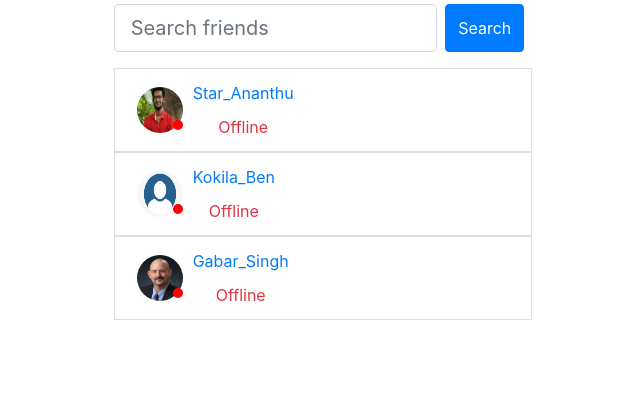
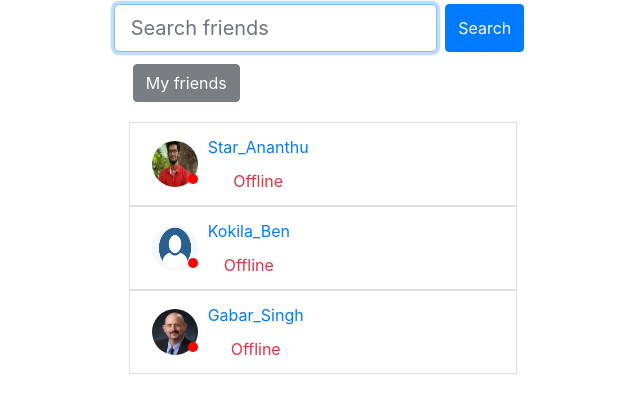
Before and after one commit to Sananthu-47/Social_Feeds, a PHP site: page /friends.php in a window 1280 px wide. Shown: the part 58-471 px from the top of the page, without its empty margins (317-957 px from the left). Run offline with PHP 8.4, Linux system fonts and the light colour scheme; a user stored in the database is signed in; data comes from the database, SQL or seed files in the repository; some web fonts are replaced.

Commit message:
See all friends and filter through them

```diff
--- a/friends.php
+++ b/friends.php
@@ -8,14 +8,27 @@ if(!isset($_SESSION['username']))
 ?>
 
 <div class="container d-flex justify-content-center p-1 col-12 col-md-6 col-lg-4">
-    <input type="text" placeholder='Search friends' class='form-control form-control-lg'>
-    <input type="submit" class='btn btn-primary mx-2' value='Search'>
+    <input type="text" placeholder='Search friends' id='find-friends' autofocus class='form-control form-control-lg'>
+    <input type="submit" class='btn btn-primary mx-2' id="search" value='Search'>
 </div>
 
-<div class="container-fluid d-flex flex-column justify-content-center text-center text-content-center p-1 col-12 col-md-6 col-lg-4 mt-2" id="all-friends">
+<div id="show-my-friends" class="col-12 col-md-6 col-lg-4 m-auto">
+    <span class="btn btn-dark m-2 disabled">My friends</span>
+        <div class="container-fluid d-flex flex-column justify-content-center text-center text-content-center p-1 col-12 mt-2" id="all-friends">
                 <div class="d-flex justify-content-center">
                         <i class="fa fa-refresh fa-spin fa-3x fa-fw loading"></i>
                         <span class="sr-only">Loading...</span>
+                </div>
+        </div>
+</div>
+
+<div id="search-results" class="col-12 col-md-6 col-lg-4 m-auto">
+    <span class="btn btn-primary m-2 disabled">Searched result for <span id='find-field'></span></span>
+        <div class="container-fluid d-flex flex-column justify-content-center text-center text-content-center p-1 col-12 mt-2" id="searched-output">
+                <div class="d-flex justify-content-center">
+                        <i class="fa fa-refresh fa-spin fa-3x fa-fw loading"></i>
+                        <span class="sr-only">Loading...</span>
+                </div>
         </div>
 </div>
 
@@ -23,36 +36,38 @@ if(!isset($_SESSION['username']))
 
 <script>
 
-function viewAllFriends()
+$("#search-results").hide();
+
+$("#find-friends").on('keyup',function(e){
+    searchedFriends();
+});
+
+$("#search").on('keyup',function(e){
+    searchedFriends();
+});
+
+function searchedFriends()
 {
-        let request_to = "<?php echo $_username; ?>";
-        let request_from = "<?php echo $_SESSION['username']; ?>";
-
+    let friend_name = $("#find-friends").val();
+if(friend_name !== '')
+{
     $.ajax({
-            url : "process/all-friends.php",
+            url : "process/search-friends.php",
             type : "POST",
-            data : {request_to , request_from},
-            success : function(data)
-            {
-                $("#all-friends").html(data);
+            data : {friend_name},
+            success : function(data){
+                $("#find-field").html("'"+ friend_name +"'");
+                $("#show-my-friends").hide();
+                $("#search-results").show();
+                $("#searched-output").html(data);
             }
         });
+}else{
+    $("#show-my-friends").show();
+    $("#search-results").hide();
 }
-
-function updateUserLastSeen()
-    {
-        let username = "<?php echo $_SESSION['username']; ?>";
-            $.ajax({
-            url : "process/update_last_seen.php",
-            type : "POST",
-            data : {username},
-            success : function(data){
-                viewAllFriends();
-            }
-        });
 }
 
         viewAllFriends();
-        setInterval(updateUserLastSeen, 10000);
 
 </script>
```
Also changed, not shown: process/search-friends.php (added, +34 -0 lines). Lines whose indentation alone changed are shown as unchanged.
